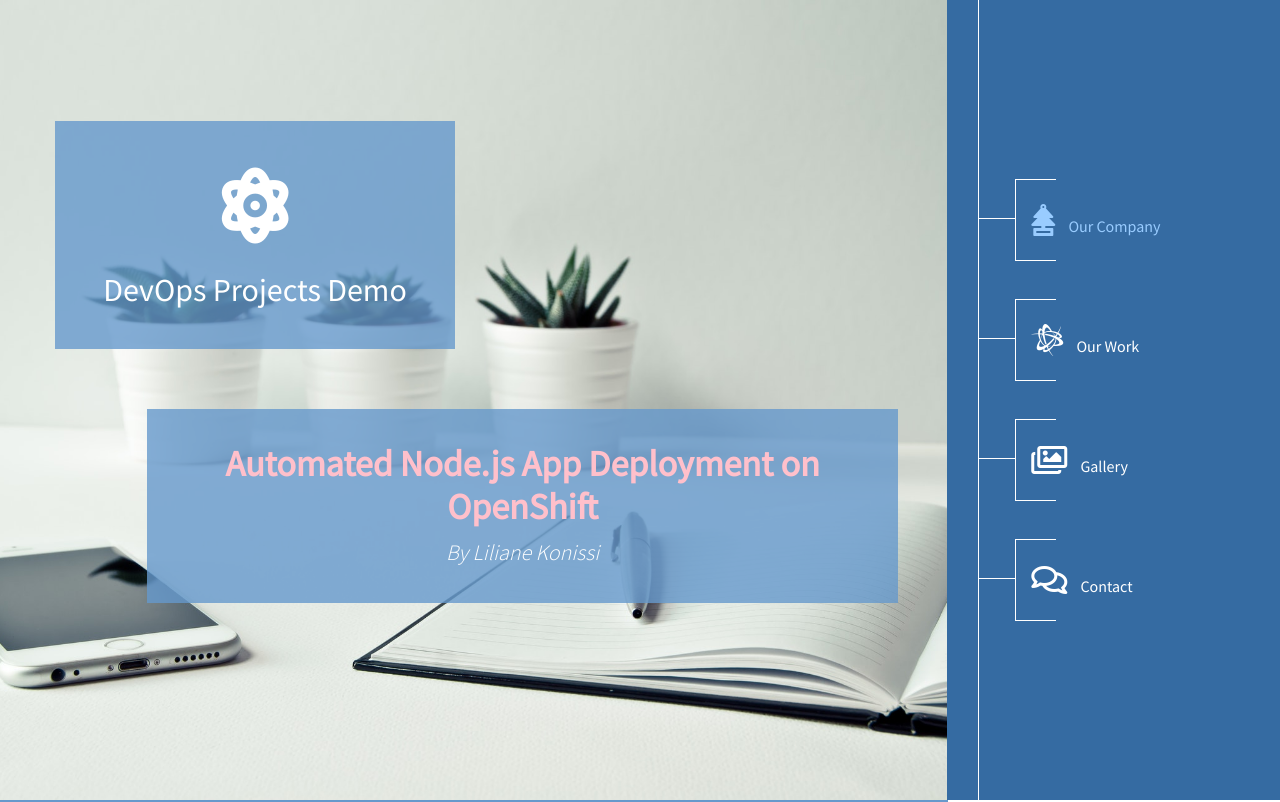
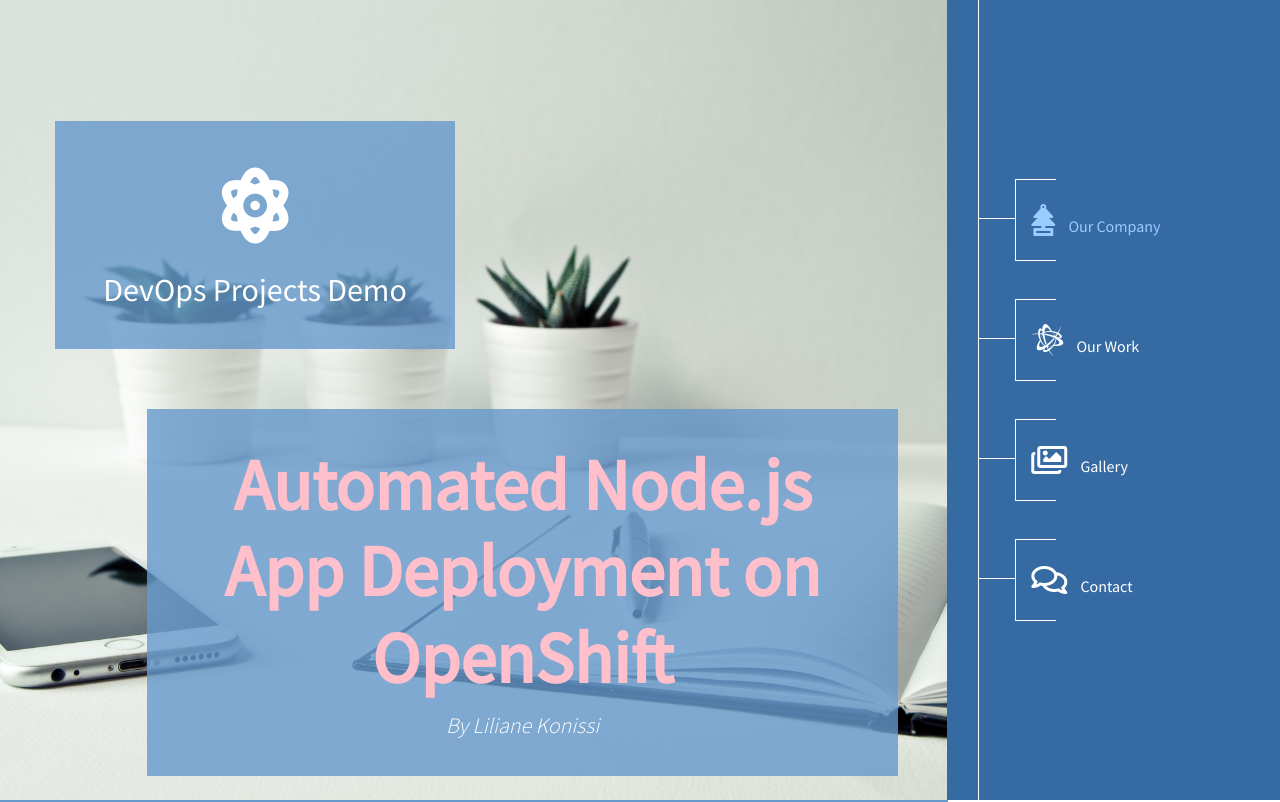
Before and after one commit to lily4499/demo-node-app, a website: page public/index.html in a window 1280 px wide. Shown: the top 802 px of the page. Drawn offline with Linux system fonts and the light colour scheme.

Commit message:
Update index.html

```diff
--- a/public/index.html
+++ b/public/index.html
@@ -57,7 +57,7 @@
                         <div class="bg-blue-transparent logo-fa"><span style="font-weight: bold;"><i class="fas fa-2x fa-atom"></i></span> DevOps Projects Demo</div>
                         <div class="bg-blue-transparent simple">
                          <!--   <h1 style="font-weight: bold; color: pink;">Automated Node.js App Deployment on OpenShift</h1> -->
-                            <h1 style="font-weight: bold; color: pink; font-size: 2em;">Automated Node.js App Deployment on OpenShift</h1>
+                            <h1 style="font-weight: bold; color: pink; font-size: 4em;">Automated Node.js App Deployment on OpenShift</h1>
                             <p> <i>By Liliane Konissi</i> </p>
                          <!--   <p>
                                 This project demonstrates a streamlined Node.js application, containerized with Docker and deployed on OpenShift using Source-to-Image (S2I). <br>
```
